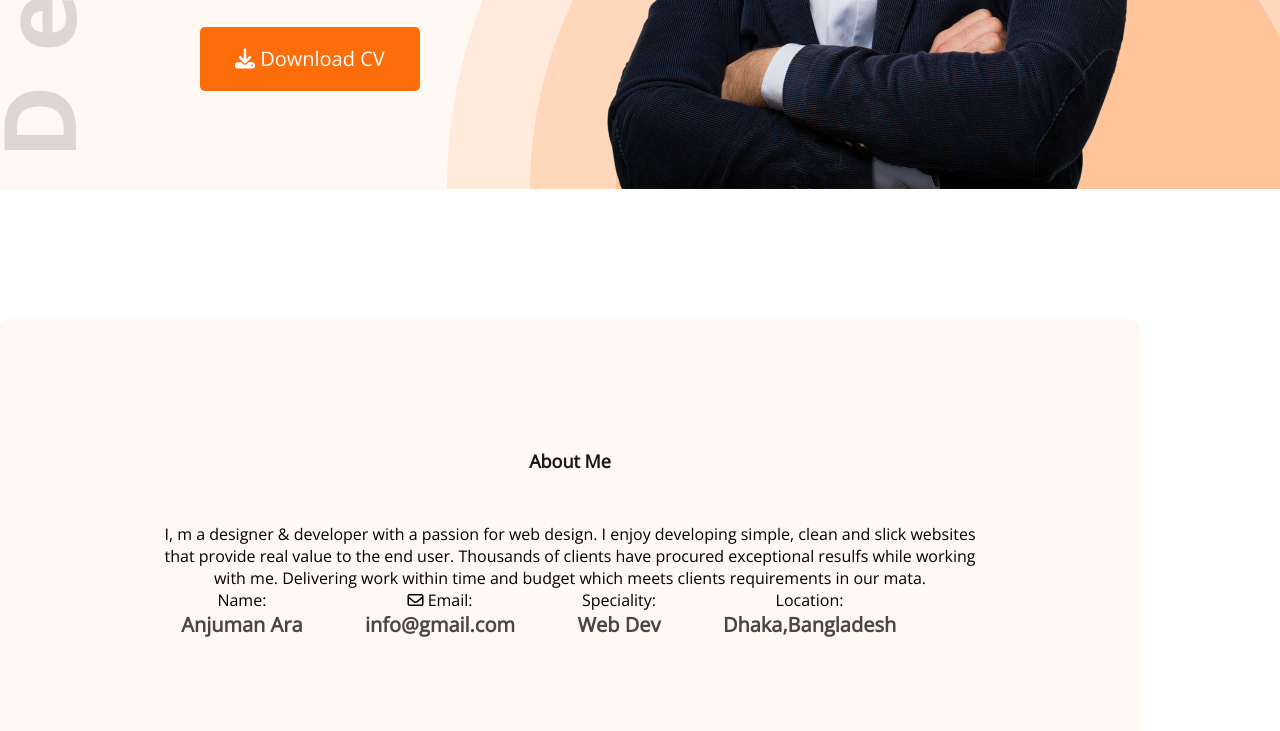
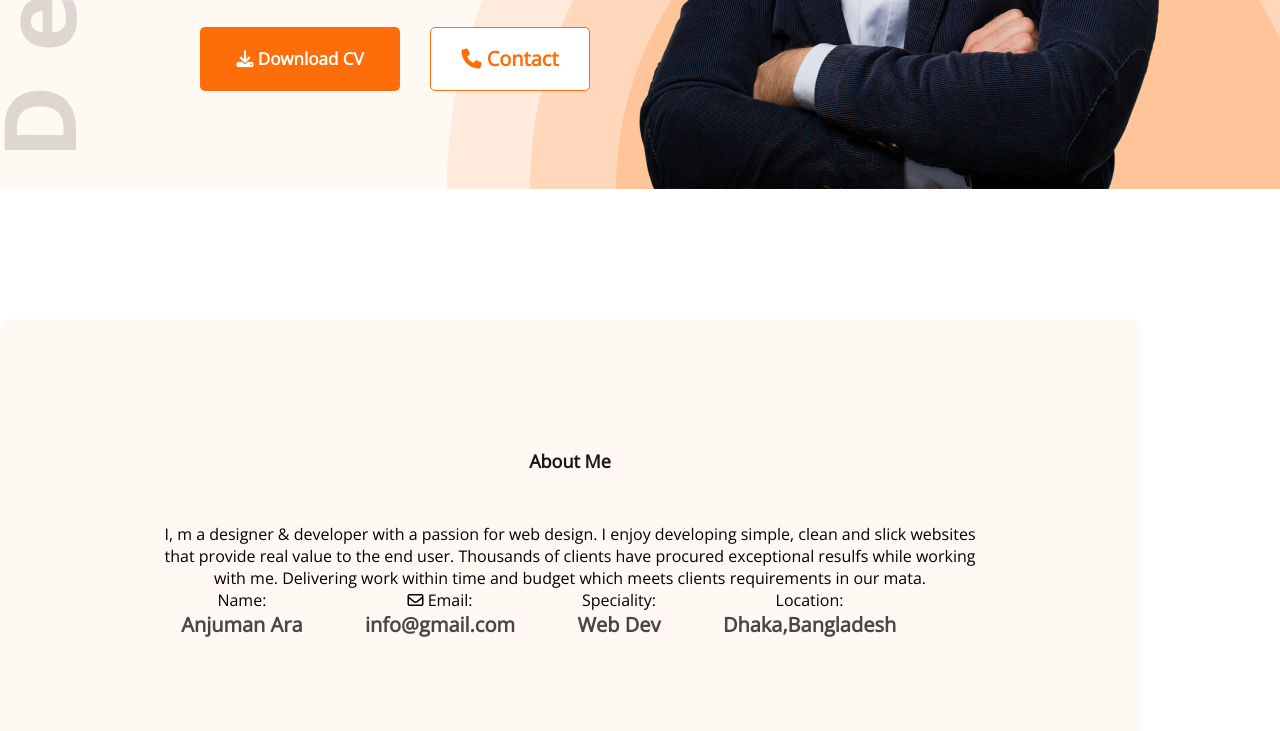
Before and after one commit to Anjuman-ara2828/developer.portfolio, a plain HTML site: page index.html in a window 1280 px wide. Shown: the part 651-1382 px from the top of the page. Drawn offline with nearby package versions, Linux system fonts and the light colour scheme.

Commit message:
button added

```diff
--- a/index.html
+++ b/index.html
@@ -31,7 +31,11 @@
         <h1 class="banner-title">Anjuman Ara</h1>
         <p class="banner-description">Shot what able cold new see hold.Friendly as an betrayed formerly he. Morning
           because as to society behaved moments.</p>
-          <button class="btn-primary"><i class="fa-solid fa-download"></i> Download CV</button>
+          <div class="d-flex">
+            <button class="btn-primary"><i class="fa-solid fa-download"></i> Download CV</button>
+          <button class="btn-secondary"><i class="fa-solid fa-phone"></i> Contact</button>
+          </div>
+
       </div>
       <img src="images/hardy.png" alt="">
 
@@ -180,6 +184,7 @@
     </div>
     </section>
    </section>
+
   </main>
   <footer>
 
--- a/styles/portfolio.css
+++ b/styles/portfolio.css
@@ -9,13 +9,32 @@
 }
 .btn-primary{
     color:  #FFF;
-    font-size: 20px;
+    font-size: 17px;
+    font-weight: 700;
     border: 0;
     padding: 18px 35px;
 
     height: 64px;
     border-radius: 5px;
     background-color: #FD6E0A;
+    width: 200px;
+
+}
+.btn-secondary{
+   color: #FD6E0A;
+   background-color: #FFF;
+   width: 160px;
+   height: 64px;
+   border-radius: 5px;
+   border: 1px solid #FD6E0A;
+   margin-left: 30px;
+   font-size: 20px;
+
+ font-weight: 700;
+
+}
+.d-flex{
+   display: flex;
 
 }
 /* header and navigation styles */
```
